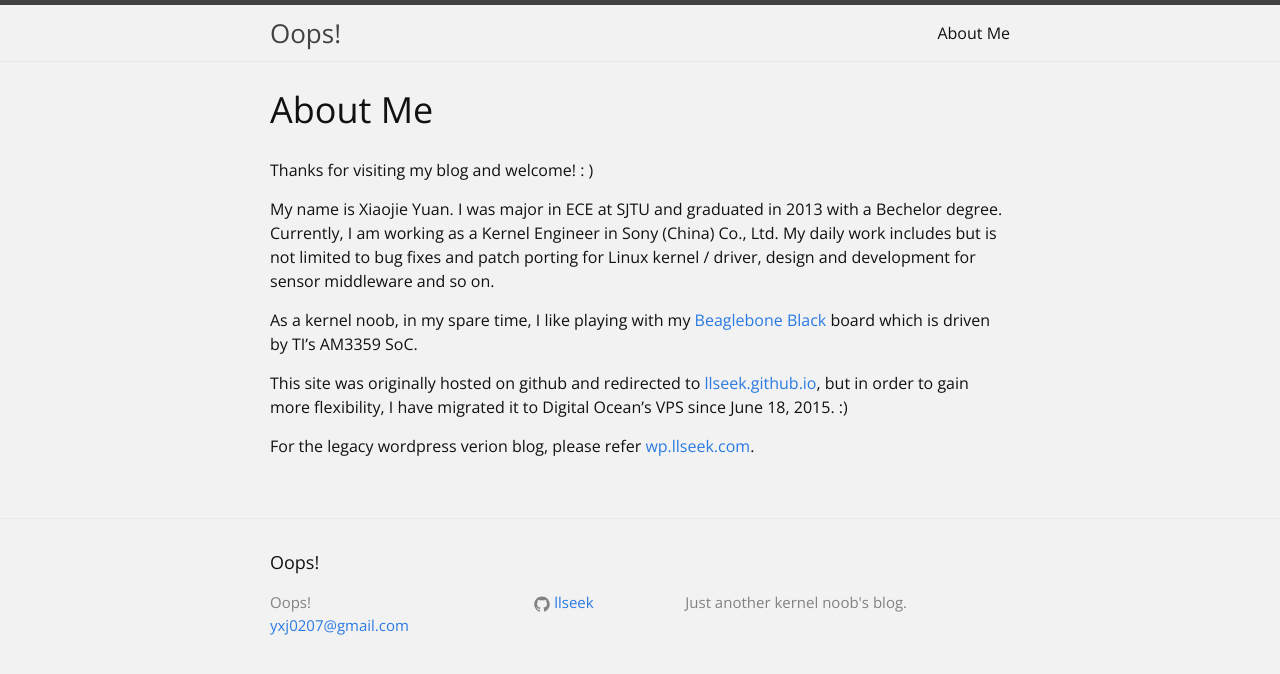
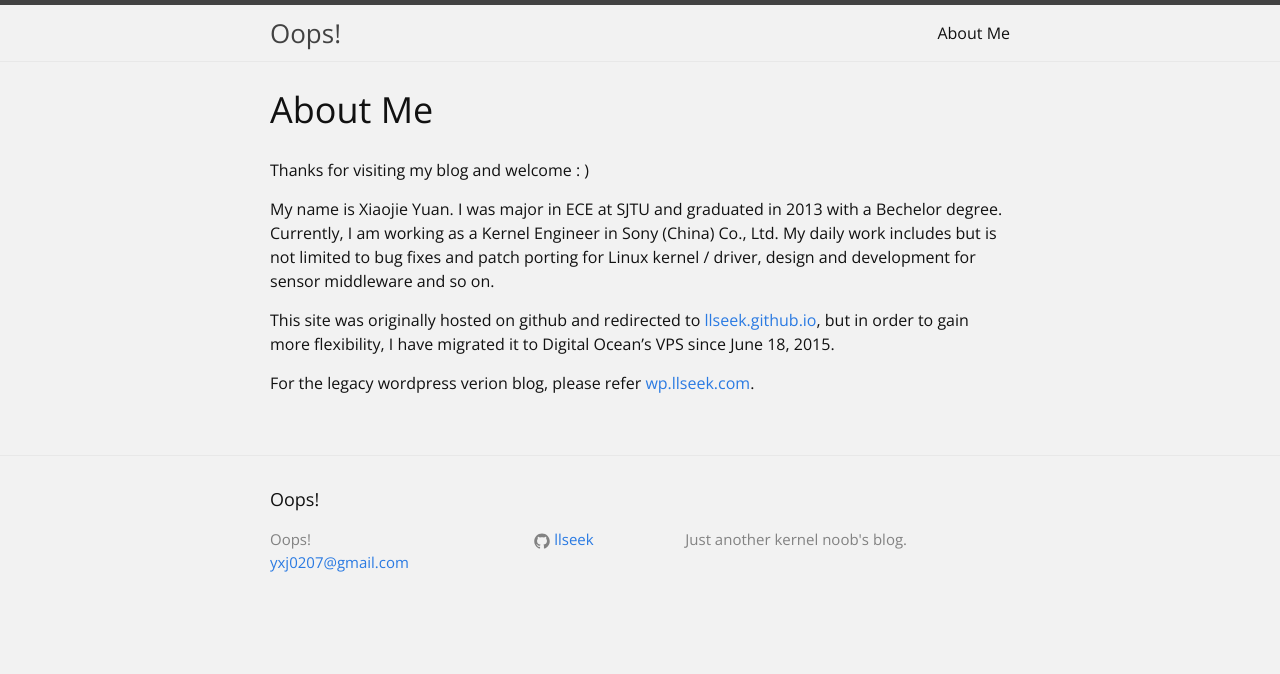
Before and after one commit to llseek/llseek.github.io, a Jekyll site: the page built from about.md, in a window 1280 px wide. Shown: the top 674 px of the page. Built offline with Jekyll 4.4.1, drawn with Linux system fonts in a browser that asks for light colours; some web fonts are replaced; Markdown is read by kramdown in place of the engine named in the settings.

Commit message:
about: update 'About Me'

```diff
--- a/about.md
+++ b/about.md
@@ -4,12 +4,10 @@ title: About Me
 permalink: /about/
 ---
 
-Thanks for visiting my blog and welcome! : )
+Thanks for visiting my blog and welcome : )
 
 My name is Xiaojie Yuan. I was major in ECE at SJTU and graduated in 2013 with a Bechelor degree. Currently, I am working as a Kernel Engineer in Sony (China) Co., Ltd. My daily work includes but is not limited to bug fixes and patch porting for Linux kernel / driver, design and development for sensor middleware and so on.
 
-As a kernel noob, in my spare time, I like playing with my [Beaglebone Black](http://beagleboard.org/) board which is driven by TI's AM3359 SoC.
-
-This site was originally hosted on github and redirected to [llseek.github.io](https://llseek.github.io), but in order to gain more flexibility, I have migrated it to Digital Ocean's VPS since June 18, 2015. :)
+This site was originally hosted on github and redirected to [llseek.github.io](https://llseek.github.io), but in order to gain more flexibility, I have migrated it to Digital Ocean's VPS since June 18, 2015.
 
 For the legacy wordpress verion blog, please refer [wp.llseek.com](http://wp.llseek.com).
```
